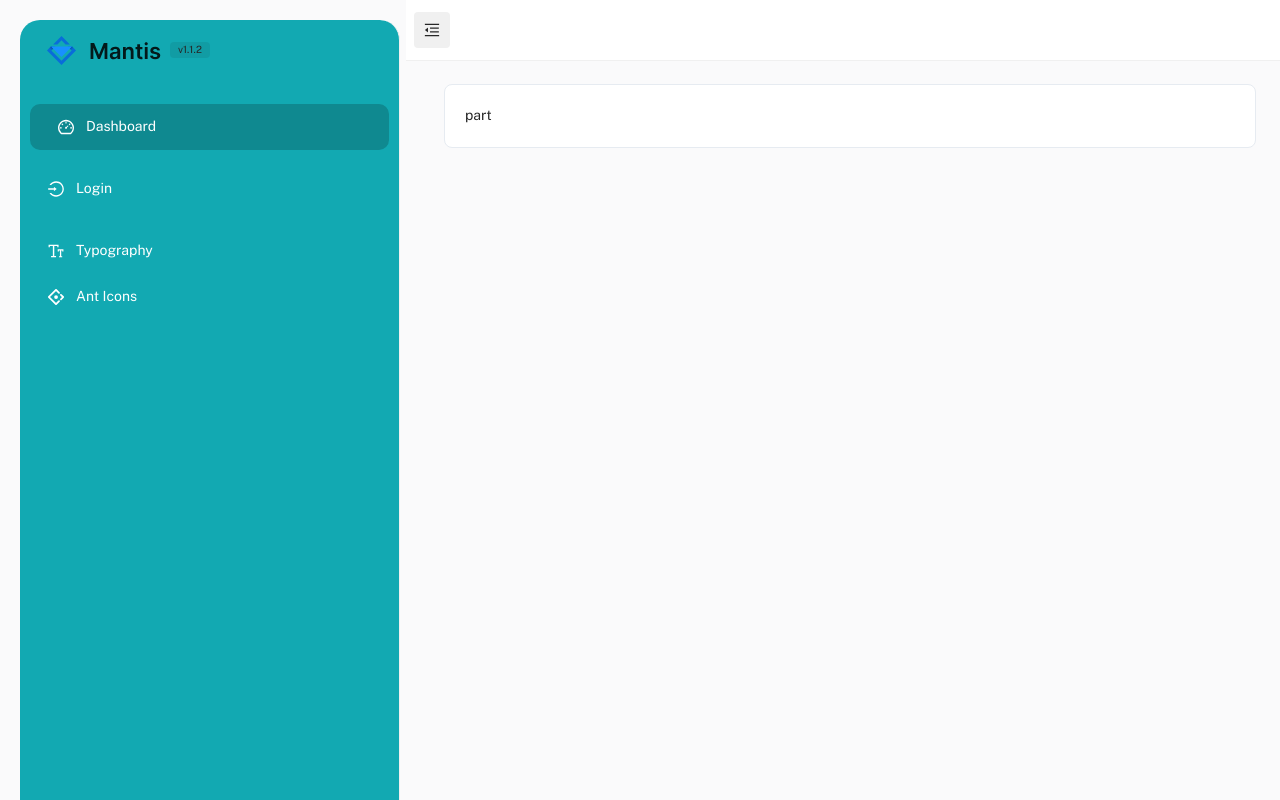
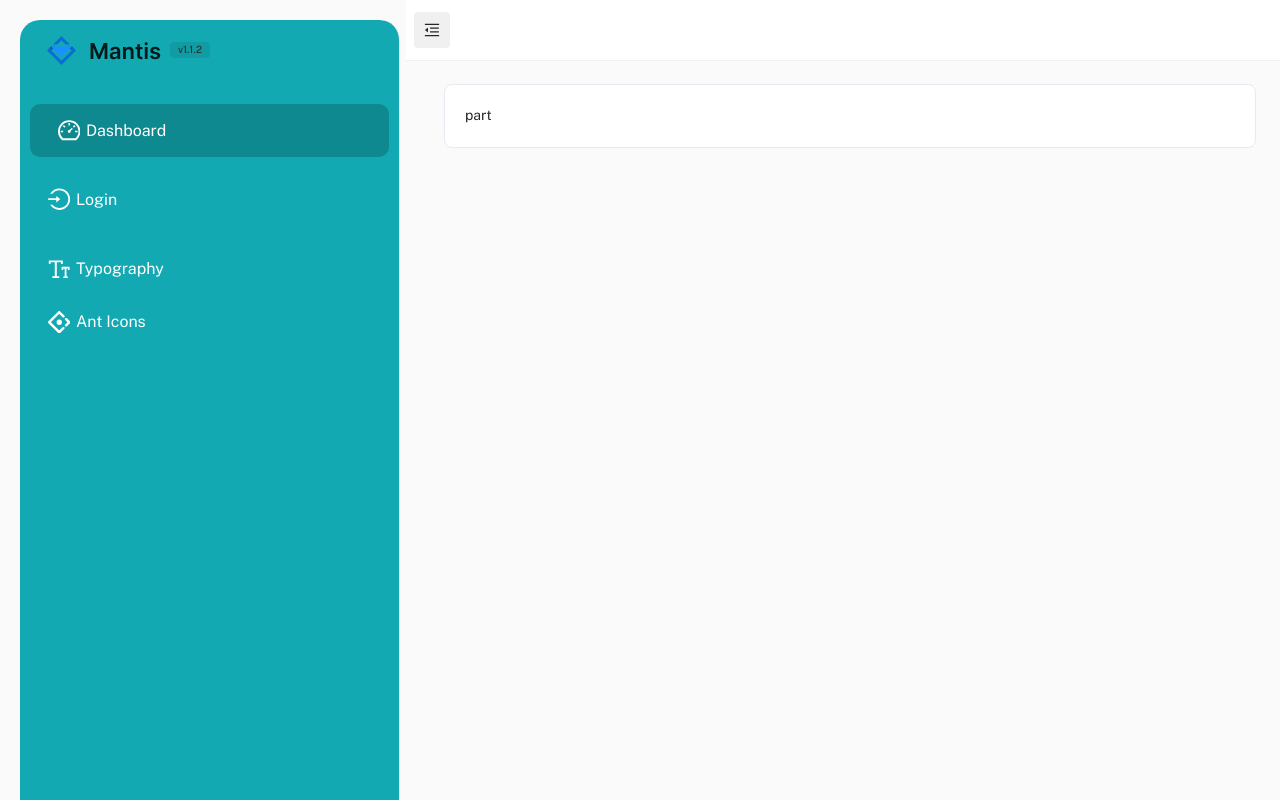
Before and after one commit to MarufaKompass/reception, a React (Create React App) app: page / in a window 1280 px wide. Built offline with nearby package versions, Linux system fonts and the light colour scheme.

Commit message:
sidebar color issue Done

```diff
--- a/src/layout/MainLayout/Drawer/DrawerContent/Navigation/NavItem.js
+++ b/src/layout/MainLayout/Drawer/DrawerContent/Navigation/NavItem.js
@@ -34,7 +34,7 @@ const NavItem = ({ item, level }) => {
   };
 
   const Icon = item.icon;
-  const itemIcon = item.icon ? <Icon style={{ fontSize: drawerOpen ? '1rem' : '1.25rem' }} /> : false;
+  const itemIcon = item.icon ? <Icon style={{ fontSize: drawerOpen ? '1.4rem' : '1.4rem' }} /> : false;
 
   const isSelected = openItem.findIndex((id) => id === item.id) > -1;
   // active menu item on page load
@@ -57,11 +57,14 @@ const NavItem = ({ item, level }) => {
         selected={isSelected}
         sx={{
           zIndex: 1201,
-          pl: drawerOpen ? `${level * 28}px` : 1.5,
-          py: !drawerOpen && level === 1 ? 1.25 : 1,
+          pl: drawerOpen ? `${level * 28}px` : 1.25,
+          py: !drawerOpen && level === 1.25 ? 1.25 : 1.25,
           ...(drawerOpen && {
             '&:hover': {
-              bgcolor: 'primary.lighter'
+              bgcolor: '#0a9ba4',
+              marginLeft: '10px',
+              marginRight: '10px',
+              borderRadius: '10px'
             },
             '&.Mui-selected': {
               bgcolor: '#0f8990',
@@ -107,6 +110,7 @@ const NavItem = ({ item, level }) => {
               ...(!drawerOpen &&
                 isSelected && {
                   bgcolor: 'primary.lighter',
+
                   '&:hover': {
                     bgcolor: 'primary.lighter'
                   }
--- a/src/themes/typography.js
+++ b/src/themes/typography.js
@@ -34,7 +34,7 @@ const Typography = (fontFamily) => ({
   },
   h6: {
     fontWeight: 400,
-    fontSize: '0.875rem',
+    fontSize: '1rem',
     lineHeight: 1.57
   },
   caption: {
```
